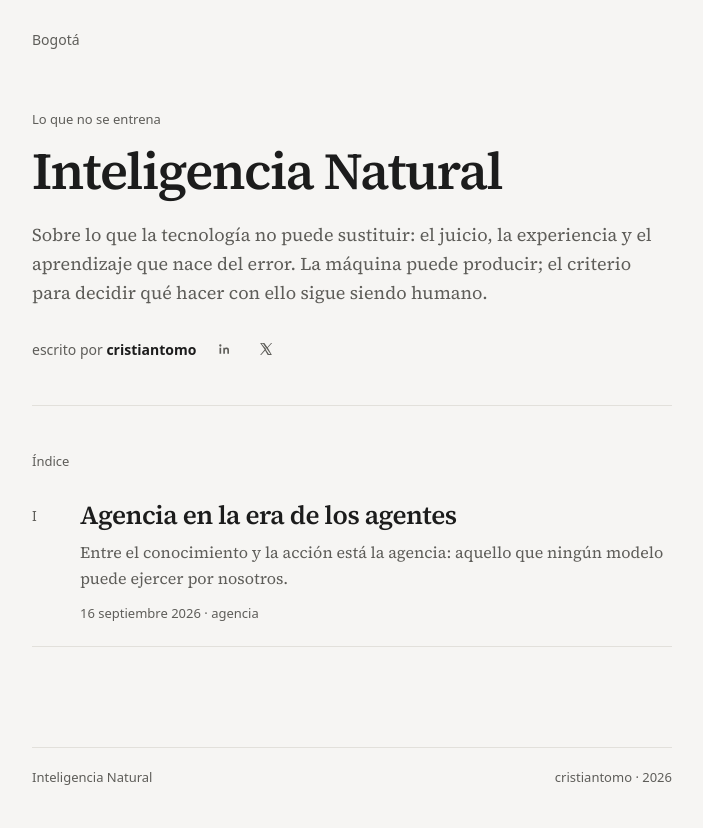
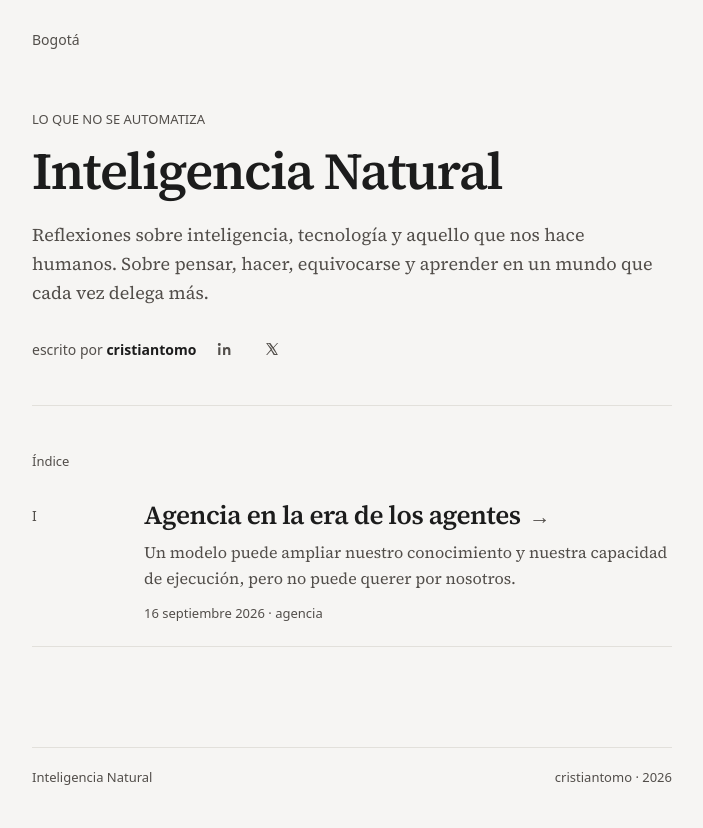
Before and after one commit to cristiantomo/inteligencia-natural, a plain HTML site: page index.html in a window 1280 px wide. Shown: the whole page, without its empty margins (288-991 px from the left). Drawn offline with Linux system fonts and the light colour scheme.

Commit message:
Ajusta contraste, iconos y la señal de que el índice se puede abrir.

```diff
--- a/index.html
+++ b/index.html
@@ -19,14 +19,14 @@
   <main>
     <section class="cover">
       <div class="wrap">
-        <p class="cover-kicker">Lo que no se entrena</p>
+        <p class="cover-kicker">LO QUE NO SE AUTOMATIZA</p>
         <h1>Inteligencia Natural</h1>
-        <p class="dedication">Sobre lo que la tecnología no puede sustituir: el juicio, la experiencia y el aprendizaje que nace del error. La máquina puede producir; el criterio para decidir qué hacer con ello sigue siendo humano.</p>
+        <p class="dedication">Reflexiones sobre inteligencia, tecnología y aquello que nos hace humanos. Sobre pensar, hacer, equivocarse y aprender en un mundo que cada vez delega más.</p>
         <div class="byline-row">
           <p class="byline">escrito por <strong>cristiantomo</strong></p>
           <div class="byline-actions">
             <a class="icon-btn" href="https://www.linkedin.com/in/cristiantomo/" target="_blank" rel="noopener noreferrer" aria-label="LinkedIn">
-              <svg viewBox="0 0 24 24" aria-hidden="true"><path d="M6.5 8.5A1.75 1.75 0 1 1 6.5 5a1.75 1.75 0 0 1 0 3.5ZM5.25 10h2.5v9h-2.5v-9ZM10.25 10H13v1.23c.4-.78 1.4-1.48 2.88-1.48 3.08 0 3.62 1.86 3.62 4.66V19h-2.5v-4.2c0-1.2-.02-2.74-1.67-2.74-1.67 0-1.93 1.3-1.93 2.65V19h-2.5v-9Z"/></svg>
+              <svg viewBox="0 0 24 24" aria-hidden="true"><g transform="translate(12 12) scale(1.28) translate(-12 -12)"><path d="M6.5 8.5A1.75 1.75 0 1 1 6.5 5a1.75 1.75 0 0 1 0 3.5ZM5.25 10h2.5v9h-2.5v-9ZM10.25 10H13v1.23c.4-.78 1.4-1.48 2.88-1.48 3.08 0 3.62 1.86 3.62 4.66V19h-2.5v-4.2c0-1.2-.02-2.74-1.67-2.74-1.67 0-1.93 1.3-1.93 2.65V19h-2.5v-9Z"/></g></svg>
             </a>
             <a class="icon-btn" href="https://x.com/cristiantomo" target="_blank" rel="noopener noreferrer" aria-label="Twitter / X">
               <svg viewBox="0 0 24 24" aria-hidden="true"><path d="M14.7 10.3 21.2 3h-1.54l-5.66 6.35L9.5 3H3.2l6.82 9.73L3.2 21h1.54l5.96-6.7L14.5 21h6.3l-6.1-10.7Zm-2.1 2.37-.7-.97L5.3 4.17h2.36l4.45 6.2.69.97 5.8 8.08h-2.36l-4.64-6.75Z"/></svg>
@@ -45,7 +45,7 @@
           <span class="chapter-num">I</span>
           <div>
             <h2>Agencia en la era de los agentes</h2>
-            <p>Entre el conocimiento y la acción está la agencia: aquello que ningún modelo puede ejercer por nosotros.</p>
+            <p>Un modelo puede ampliar nuestro conocimiento y nuestra capacidad de ejecución, pero no puede querer por nosotros.</p>
             <span class="chapter-meta">16 septiembre 2026 · agencia</span>
           </div>
         </a>
--- a/styles.css
+++ b/styles.css
@@ -1,7 +1,7 @@
 :root {
   --paper: #f6f5f3;
   --ink: #1c1c1c;
-  --ink-soft: #5e5d59;
+  --ink-soft: #524e4a;
   --line: #e2e0db;
   --max: 40rem;
   --serif: "Source Serif 4", Georgia, "Iowan Old Style", serif;
@@ -83,7 +83,7 @@ footer {
 .byline-actions {
   display: flex;
   align-items: center;
-  gap: 2px;
+  gap: 8px;
 }
 
 .icon-btn {
@@ -171,8 +171,8 @@ footer {
 
 .chapter {
   display: grid;
-  grid-template-columns: 2rem 1fr;
-  gap: 12px 16px;
+  grid-template-columns: 6.25rem 1fr;
+  gap: 8px 12px;
   padding: 22px 0;
   border-bottom: 1px solid var(--line);
 }
@@ -181,6 +181,7 @@ footer {
   font-size: 14px;
   color: var(--ink-soft);
   padding-top: 5px;
+  white-space: nowrap;
 }
 
 .chapter h2 {
@@ -191,9 +192,25 @@ footer {
   text-wrap: balance;
 }
 
-.chapter:hover h2 {
+.chapter h2::after {
+  content: "→";
+  display: inline-block;
+  margin-left: 0.4em;
+  color: var(--ink-soft);
+  font-weight: 400;
+  font-size: 0.82em;
+}
+
+.chapter:hover h2,
+.chapter:focus-visible h2 {
   text-decoration: underline;
-  text-underline-offset: 3px;
+  text-decoration-thickness: 1px;
+  text-underline-offset: 4px;
+}
+
+.chapter:hover h2::after,
+.chapter:focus-visible h2::after {
+  color: var(--ink);
 }
 
 .chapter p {
@@ -337,7 +354,7 @@ footer {
   }
 
   .chapter {
-    grid-template-columns: 1.5rem 1fr;
-    gap: 10px;
+    grid-template-columns: 4.5rem 1fr;
+    gap: 8px;
   }
 }
```
Also changed, not shown: agencia.html (+1 -1 lines), articulo.html (+1 -1 lines), 1 other file.
